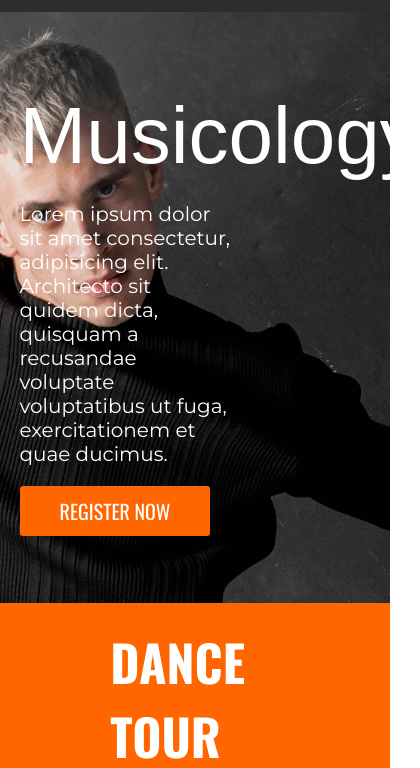
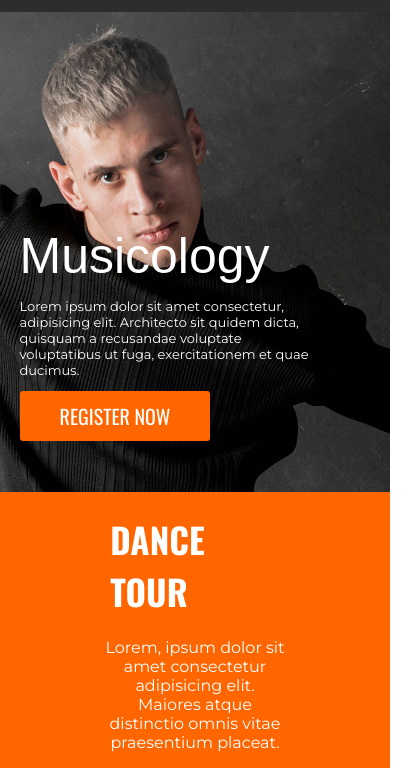
Before and after one commit to rixhard-rxp/Taller-6, a plain HTML site: page index.html in a window 390 px wide. Shown: the part 64-832 px from the top of the page, 420 px wide, since content can reach past the window. Drawn offline with nearby package versions, Linux system fonts and the light colour scheme.

Commit message:
Responsive Cambios

```diff
--- a/styles/style.css
+++ b/styles/style.css
@@ -1,4 +1,3 @@
-
 @import url('https://fonts.googleapis.com/css2?family=Montserrat:ital,wght@0,100..900;1,100..900&display=swap');
 @import url('https://fonts.googleapis.com/css2?family=Oswald:wght@200..700&display=swap');
 
@@ -28,8 +27,8 @@ header {
     background-image: url(../assets/images/background.png);
     background-size: cover;
     background-repeat: no-repeat;
-    background-position:right center;
-    height: 70vh;
+    background-position: right center;
+    height: 700px;
 }
 
 .contenedor11 {
@@ -68,6 +67,7 @@ header {
 .contenedor2 {
     background-color: rgb(255, 102, 0);
     padding: 4%;
+    flex-wrap: wrap;
 }
 
 .encabezadoContenedor2 {
@@ -96,6 +96,7 @@ header {
 .tarjetasContenedor2 {
     width: 90%;
     display: flex;
+    flex-wrap: wrap;
     justify-content: space-between;
     margin: auto;
 }
@@ -108,6 +109,7 @@ header {
 .tarjetas1 {
     width: 30%;
     background-color: rgb(45, 45, 45);
+    flex-wrap: wrap;
 }
 
 .contenedorTarjetas1 {
@@ -140,6 +142,7 @@ header {
 .tarjetasContenedor3 {
     width: 90%;
     display: flex;
+    flex-wrap: wrap;
     justify-content: space-between;
     margin: auto;
 }
@@ -191,3 +194,121 @@ footer {
     text-align: center;
     padding: 2%;
 }
+
+
+
+@media (max-width: 1279px) {
+    .contenedor11 {
+        display: flex;
+        flex-direction: column;
+        align-items: flex-start;
+        height: 70vh;
+        padding: 30% 40% 0% 5%;
+    }
+}
+
+@media (max-width: 920px) {
+
+    .contenedor1 {
+        background-image: url(../assets/images/background.png);
+        background-size: cover;
+        background-repeat: no-repeat;
+        background-position: right center;
+        height: 560px;
+    }
+
+    .contenedor11 {
+        display: flex;
+        flex-direction: column;
+        align-items: flex-start;
+        height: 70vh;
+        padding: 33% 40% 0% 5%;
+    }
+
+    .parrafoContenedor1 {
+        color: white;
+        font-size: 3500px;
+        font-weight: 400;
+        font-family: 'Montserrat';
+}
+
+    .parrafoContenedor1 {
+        color: white;
+        font-size: 15px;
+        font-weight: 400;
+        font-family: 'Montserrat';
+    }
+
+}
+
+@media (max-width: 768px) {
+
+    .contenedor1 {
+        background-image: url(../assets/images/background.png);
+        background-size: cover;
+        background-repeat: no-repeat;
+        background-position: right center;
+        height:480px;
+    }
+
+    .contenedor11 {
+        display: flex;
+        flex-direction: column;
+        align-items: flex-start;
+        height: 70vh;
+        padding: 25% 40% 0% 5%;
+    }
+
+    .tarjetas1, .tarjetas2 {
+        width: 100%;
+        margin-bottom: 20px;
+    }
+}
+
+@media (max-width: 480px) {
+
+    .contenedor11 {
+        display: flex;
+        flex-direction: column;
+        align-items: flex-start;
+        height: 70vh;
+        padding: 55% 20% 0% 5%;
+    }
+
+    .tituloContenedor1 {
+        color: white;
+        font-weight: 300;
+        font-size: 50px;
+        margin: 0%;
+    }
+
+    .parrafoContenedor1 {
+        color: white;
+        font-size: 13px;
+        font-weight: 400;
+        font-family: 'Montserrat';
+    }
+
+    .botonContenedor1 {
+        padding: 10px 40px;
+        color: white;
+        background-color: rgb(255, 102, 0);
+        border: 0;
+        border-radius: 3px;
+        font-family: 'Oswald';
+        font-size: 20px;
+    }
+
+
+    .tituloContenedor2 {
+        color: white;
+        font-family: 'Oswald';
+        font-size: 35px;
+        margin: 5px;
+    }
+
+    .tarjetas1, .tarjetas2 {
+        width: 100%;
+        margin-bottom: 20px;
+    }
+}
```
